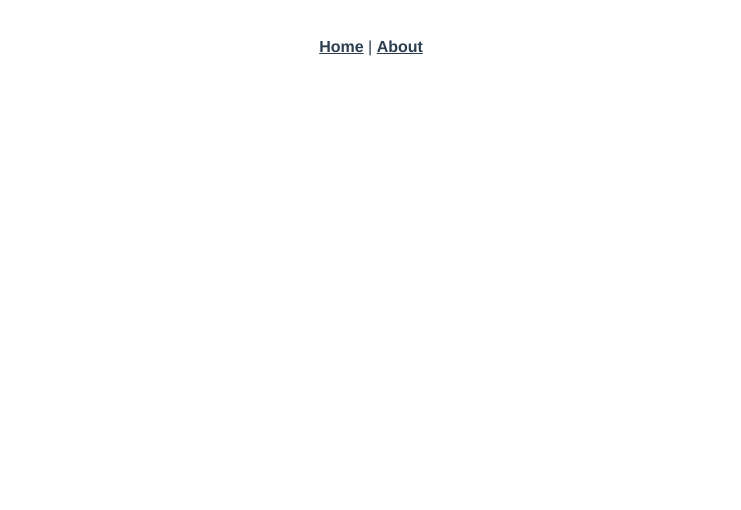
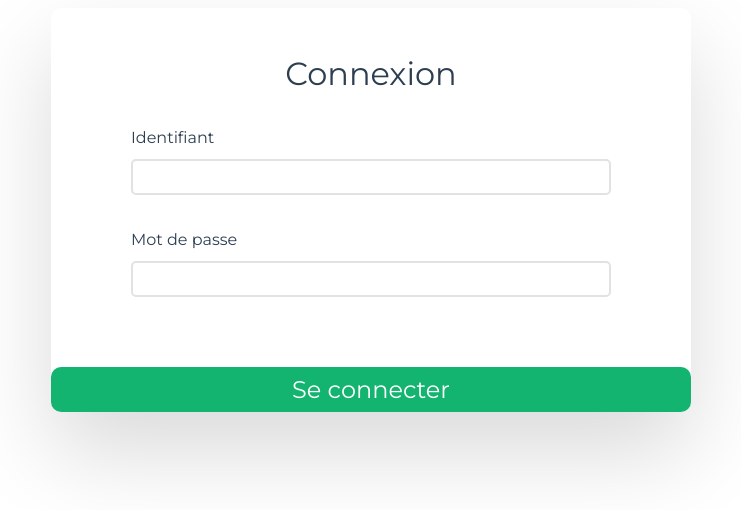
Before and after one commit to eliferd/eliferd-log-api-ui, a Vue app: page /#/login in a window 1280 px wide. Shown: the top 510 px of the page, without its empty margins (269-1010 px from the left). Built offline with nearby package versions, Linux system fonts and the light colour scheme.

Commit message:
work on login page

```diff
--- a/src/App.vue
+++ b/src/App.vue
@@ -1,32 +1,20 @@
 <template>
   <div id="app">
-    <div id="nav">
+    <!-- <div id="nav">
       <router-link to="/">Home</router-link> |
-      <router-link to="/about">About</router-link>
-    </div>
+      <router-link to="/about">About</router-link> |
+      <router-link to="/login">Login</router-link>
+    </div> -->
     <router-view/>
   </div>
 </template>
 
 <style>
+@import url('https://fonts.googleapis.com/css2?family=Montserrat:ital,wght@0,100;0,400;0,500;0,700;1,100;1,400;1,500;1,700&display=swap');
 #app {
-  font-family: Avenir, Helvetica, Arial, sans-serif;
+  font-family: 'Montserrat', sans-serif;
   -webkit-font-smoothing: antialiased;
   -moz-osx-font-smoothing: grayscale;
-  text-align: center;
   color: #2c3e50;
 }
-
-#nav {
-  padding: 30px;
-}
-
-#nav a {
-  font-weight: bold;
-  color: #2c3e50;
-}
-
-#nav a.router-link-exact-active {
-  color: #42b983;
-}
 </style>
--- a/src/components/EliButton.vue
+++ b/src/components/EliButton.vue
@@ -1,5 +1,6 @@
 <template>
-    <button v-bind:disabled="disabled" v-on:click="clickEvent">{{ label }}</button>
+    <input v-if="isSubmit" v-bind:form="form" type="submit" v-bind:value="label">
+    <button v-else v-bind:disabled="disabled" v-on:click="clickEvent">{{ label }}</button>
 </template>
 <script lang="ts">
 import { Component, Prop, Vue } from 'vue-property-decorator'
@@ -8,11 +9,13 @@ import { Component, Prop, Vue } from 'vue-property-decorator'
 export default class EliButton extends Vue {
     @Prop() label!: string;
     @Prop() disabled!: boolean;
+    @Prop() isSubmit!: boolean;
+    @Prop() form!: string;
     @Prop() clickEvent!: Function;
 }
 </script>
 <style scoped>
-button {
+button, input[type=submit] {
     background-color: #13B470;
     color: white;
     border: none;
@@ -22,16 +25,16 @@ button {
     font-family: 'Montserrat', Helvetica, sans-serif;
     user-select: none;
 }
-button:hover {
+button:hover, input[type=submit]:hover {
     cursor: pointer;
     background-color: #0FCD7D;
 }
-button:focus{
+button:focus, input[type=submit]:focus {
     background-color: #1B9662;
     outline: none;
     box-shadow: 0 0 0 0.2rem #13b47159;
 }
-button:disabled {
+button:disabled, input[type=submit]:disabled {
     background-color: #13b47193;
     cursor: default;
 }
--- a/src/components/EliInput.vue
+++ b/src/components/EliInput.vue
@@ -2,10 +2,11 @@
     <div>
         <label v-bind:for="inputName">{{ inputLabel }}</label> <br v-if="!inline">
         <input v-bind:type="inputType"
+            v-bind:class="{'full-width': isFullWidth}"
             v-bind:placeholder="inputPlaceholder"
             v-bind:name="inputName"
             v-bind:id="inputName"
-            v-on:input="onUserInput"
+            v-on:input="$emit('input', $event.target.value)"
             v-bind:value="inputValue">
     </div>
 </template>
@@ -17,9 +18,14 @@ input {
     border-width: 2px;
     border-style: solid;
     border-radius: 5px;
+    font-family: 'Montserrat', sans-serif;
+    box-sizing:border-box;
 }
 input:focus {
     outline: none;
+}
+.full-width {
+    width: 100%;
 }
 br+input {
     margin-top: 12px;
@@ -38,6 +44,7 @@ export enum EliInputTypeEnum {
 @Component
 export default class EliInput extends Vue {
     @Prop() inputType!: EliInputTypeEnum
+    @Prop() isFullWidth!: boolean;
     @Prop() inputPlaceholder!: string;
     @Prop() inputName!: string;
     @Prop() inputLabel!: string;
--- a/src/router/index.ts
+++ b/src/router/index.ts
@@ -1,6 +1,7 @@
 import Vue from 'vue'
 import VueRouter, { RouteConfig } from 'vue-router'
 import Home from '../views/Home.vue'
+import Login from '../views/Login.vue'
 
 Vue.use(VueRouter)
 
@@ -17,6 +18,11 @@ const routes: Array<RouteConfig> = [
     // this generates a separate chunk (about.[hash].js) for this route
     // which is lazy-loaded when the route is visited.
     component: () => import(/* webpackChunkName: "about" */ '../views/About.vue')
+  },
+  {
+    path: '/login',
+    name: 'Connexion',
+    component: Login
   }
 ]
 
--- /dev/null
+++ b/src/views/Login.vue
@@ -0,0 +1,73 @@
+<template>
+    <div class="login-container">
+        <h1>Connexion</h1>
+        <form id="login_form" method="post" v-on:submit="authUser">
+            <EliInput class="login-input"
+                      :inputType="inputType.TEXT"
+                      inputName="username"
+                      inputLabel="Identifiant"
+                      v-model="username"
+                      :isFullWidth="true"/>
+            <EliInput class="login-input"
+                      :inputType="inputType.PASSWORD"
+                      inputName="password"
+                      inputLabel="Mot de passe"
+                      v-model="password"
+                      :isFullWidth="true"/>
+        </form>
+        <EliButton form="login_form" class="login-btn" :isSubmit="true" label="Se connecter" />
+    </div>
+</template>
+<style scoped>
+h1 {
+  font-weight: normal;
+  text-align: center;
+}
+.login-container {
+  padding-top: 25px;
+  max-width: 640px;
+  width: 100%;
+  margin: auto;
+  border-radius: 10px;
+  box-shadow: rgba(0, 0, 0, 0.15) 0 40px 90px;
+}
+#login_form {
+  padding: 0 80px;
+  margin-bottom: 70px;
+}
+.login-input {
+  margin-top: 35px;
+}
+.login-btn {
+  width: 100%;
+}
+</style>
+<script lang="ts">
+import { Component, Vue, Prop } from 'vue-property-decorator'
+import EliButton from '@/components/EliButton.vue'
+import EliInput, { EliInputTypeEnum } from '@/components/EliInput.vue'
+
+@Component({
+  components: {
+    EliButton,
+    EliInput
+  }
+})
+export default class Login extends Vue {
+    inputType = EliInputTypeEnum;
+    @Prop({ default: () => [] }) errors!: Array<string>;
+    username = null;
+    password = null;
+
+    authUser (e: Event) {
+      if (this.username && this.password) {
+        return true
+      }
+      this.errors = []
+      if (!this.username) {
+        this.errors.push('Veuillez entrer un nom d\'utilisateur avant de continuer.')
+      }
+      e.preventDefault()
+    }
+}
+</script>
```
